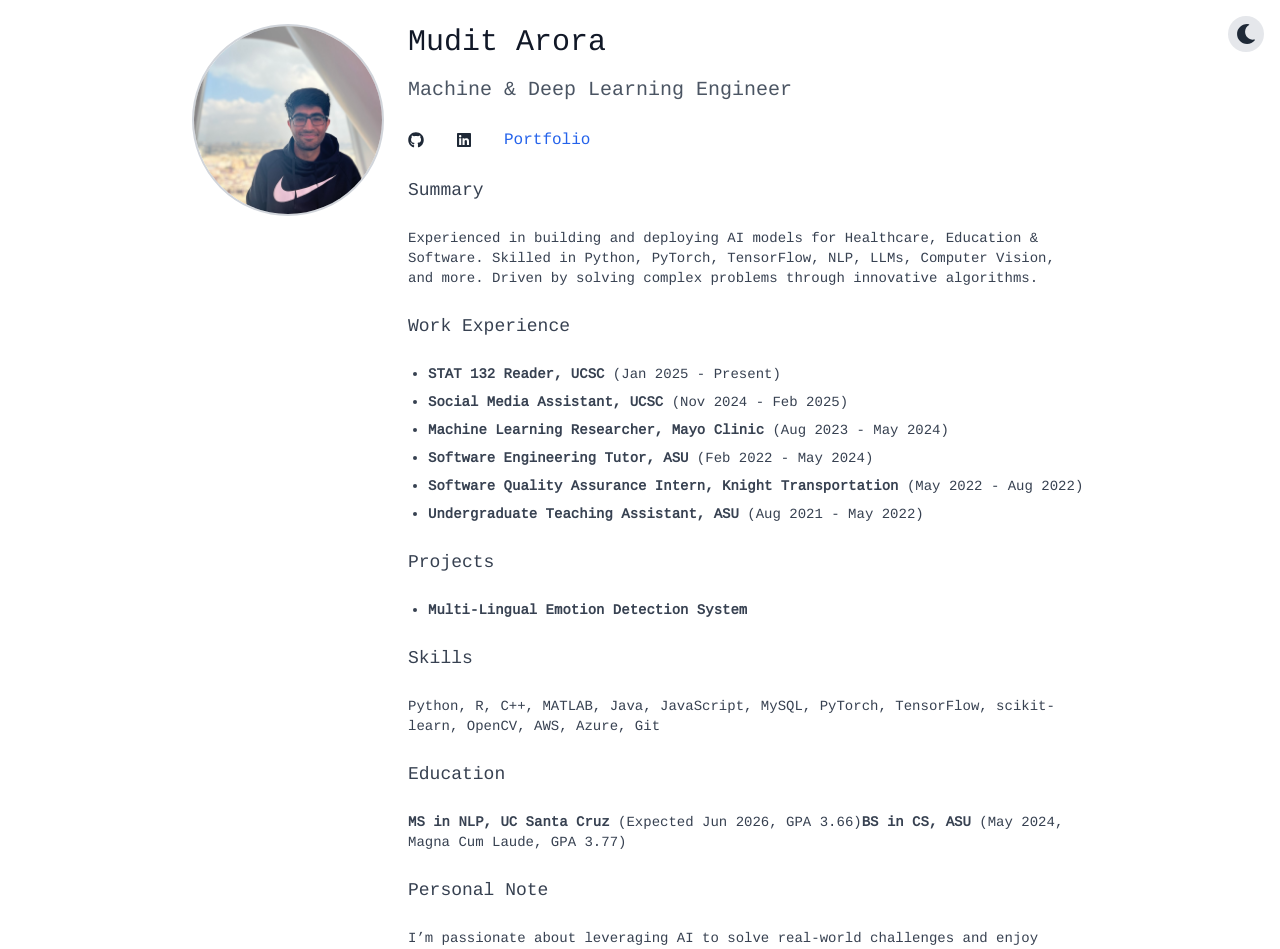
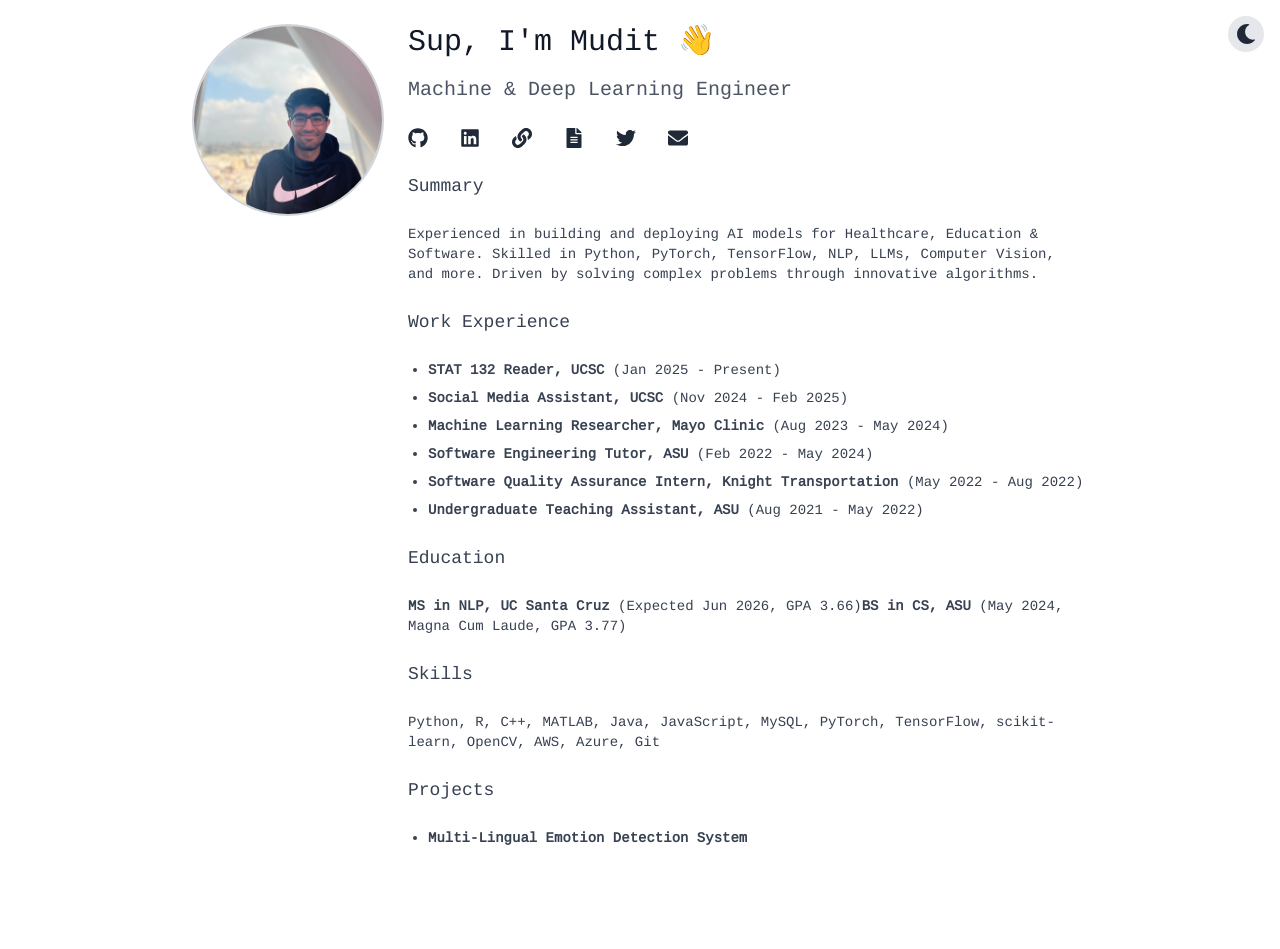
Before and after one commit to Mudit-Arora/official-website, a React (Create React App) app in the folder my-website/: page / in a window 1280 px wide. Shown: the top 949 px of the page. After the commit the page ends 872 px from the top, so only its background shows below. Built offline with nearby package versions, Linux system fonts and the light colour scheme.

Commit message:
add icons and better structure

```diff
--- a/my-website/src/App.js
+++ b/my-website/src/App.js
@@ -1,7 +1,7 @@
 // App.jsx
 import React, { useEffect, useState } from 'react';
 import './App.css';
-import { FaGithub, FaLinkedin, FaSun, FaMoon } from 'react-icons/fa';
+import { FaGithub, FaLinkedin, FaSun, FaMoon, FaLink, FaFileAlt, FaTwitter, FaEnvelope} from 'react-icons/fa';
 
 function App() {
   const [typedText, setTypedText] = useState('');
@@ -43,14 +43,14 @@ function App() {
         <div className="w-32 h-32 md:w-48 md:h-48 flex-shrink-0 mr-6 mb-6 md:mb-0 rounded-full overflow-hidden border-2 border-gray-300 dark:border-gray-600">
           <img
             src="/pic.jpeg"
-            alt="Mudit Arora"
+            alt="mudit-arora's profile picture"
             className="w-full h-full object-cover"
           />
         </div>
 
         {/* Right Section - Content */}
         <div className="flex-1 text-left">
-          <h1 className="text-3xl font-cousine mb-4 text-gray-900 dark:text-white">Mudit Arora</h1>
+          <h1 className="text-3xl font-cousine mb-4 text-gray-900 dark:text-white">Sup, I'm Mudit 👋 </h1>
           <h2 className="text-xl font-cousine mb-6 min-h-[1.5em] text-gray-600 dark:text-white">{typedText}</h2>
 
           <div className="font-cousine text-gray-800 dark:text-white space-y-6">
@@ -61,7 +61,7 @@ function App() {
                 target="_blank"
                 rel="noopener noreferrer"
               >
-                <FaGithub className="mr-2" />
+                <FaGithub size={20} className="mr-2" />
               </a>
               <a
                 href="https://linkedin.com/in/muditarora" // Replace with your actual LinkedIn URL
@@ -69,16 +69,40 @@ function App() {
                 target="_blank"
                 rel="noopener noreferrer"
               >
-                <FaLinkedin className="mr-2" />
+                <FaLinkedin size={20} className="mr-2 " />
               </a>
               <a
-                href="https://portfolio.com"
-                className="text-blue-600 dark:text-blue-400 hover:underline"
-                target="_blank"
-                rel="noopener noreferrer"
-              >
-                Portfolio
-              </a>
+                  href="https://mudit-arora.github.io/official-website/"
+                  className="text-gray-800 dark:text-white hover:text-blue-600 dark:hover:text-blue-400 flex items-center"
+                  target="_blank"
+                  rel="noopener noreferrer"
+                >
+                  <FaLink size={20} className="mr-2" />
+                </a>
+                <a
+                  href=""
+                  className="text-gray-800 dark:text-white hover:text-blue-600 dark:hover:text-blue-400 flex items-center"
+                  target="_blank"
+                  rel="noopener noreferrer"
+                >
+                  <FaFileAlt size={20} className="mr-2" />
+                </a>
+                 <a
+                  href="https://x.com/xxmuditaroraxx"
+                  className="text-gray-800 dark:text-white hover:text-blue-600 dark:hover:text-blue-400 flex items-center"
+                  target="_blank"
+                  rel="noopener noreferrer"
+                >
+                  <FaTwitter size={20} className="mr-2" />
+                </a>
+                <a
+                  href="mailto:muditarora31@gmail.com"
+                  className="text-gray-800 dark:text-white hover:text-blue-600 dark:hover:text-blue-400 flex items-center"
+                  target="_blank"
+                  rel="noopener noreferrer"
+                >
+                  <FaEnvelope size={20} className="mr-2" />
+                </a>
             </div>
           </div>
 
@@ -100,32 +124,22 @@ function App() {
               <li><strong>Undergraduate Teaching Assistant, ASU</strong> (Aug 2021 - May 2022)</li>
             </ul>
 
-            <h3 className="text-lg mb-2">Projects</h3>
-            <ul className="text-sm list-disc pl-5 space-y-2">
-              <li><strong>Multi-Lingual Emotion Detection System</strong></li>
-            </ul>
+            <h3 className="text-lg mb-2">Education</h3>
+            <p className="text-sm">
+              <strong>MS in NLP, UC Santa Cruz</strong> (Expected Jun 2026, GPA 3.66)
+              <strong>BS in CS, ASU</strong> (May 2024, Magna Cum Laude, GPA 3.77)
+            </p>
 
             <h3 className="text-lg mb-2">Skills</h3>
             <p className="text-sm">
               Python, R, C++, MATLAB, Java, JavaScript, MySQL, PyTorch, TensorFlow, scikit-learn, OpenCV, AWS, Azure, Git
             </p>
 
-            <h3 className="text-lg mb-2">Education</h3>
-            <p className="text-sm">
-              <strong>MS in NLP, UC Santa Cruz</strong> (Expected Jun 2026, GPA 3.66)
-              <strong>BS in CS, ASU</strong> (May 2024, Magna Cum Laude, GPA 3.77)
-            </p>
+            <h3 className="text-lg mb-2">Projects</h3>
+            <ul className="text-sm list-disc pl-5 space-y-2">
+              <li><strong>Multi-Lingual Emotion Detection System</strong></li>
+            </ul>
 
-            <h3 className="text-lg mb-2">Personal Note</h3>
-            <p className="text-sm">
-              I’m passionate about leveraging AI to solve real-world challenges and enjoy exploring new technologies in my free time.
-            </p>
-
-            <h3 className="text-lg mb-2">Stay Updated</h3>
-            <p className="text-sm">
-              Get tips and updates on my AI projects. Subscribe below!
-              <a href="mailto:muditarora31@gmail.com?subject=Subscribe" className="text-blue-600 dark:text-blue-400 hover:underline">Subscribe</a>
-            </p>
           </div>
         </div>
       </div>
```
